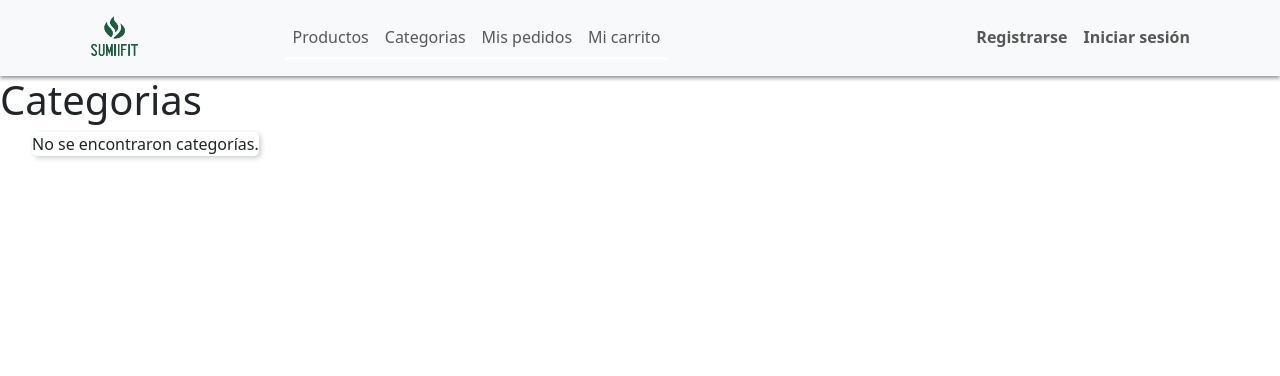
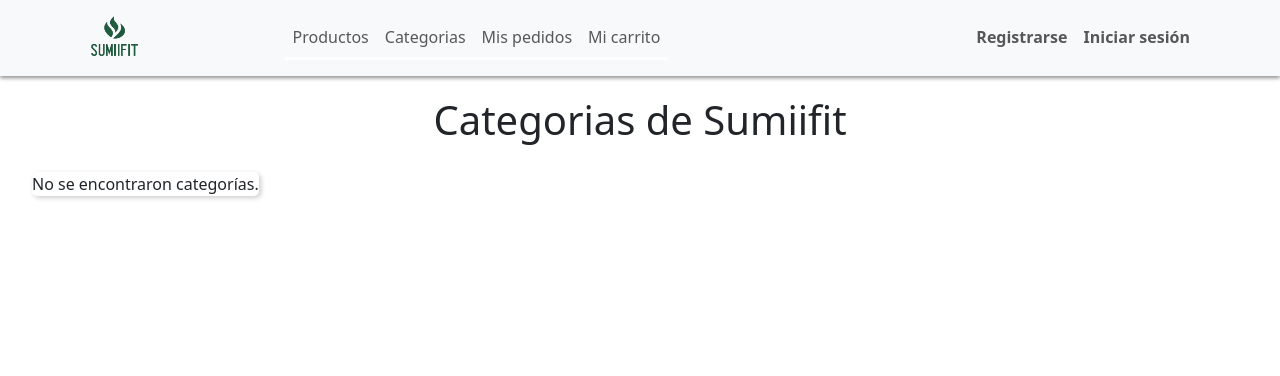
Before and after one commit to elias182/restaurantes-symfony, a Symfony app: template templates/categorias/index.html.twig in a window 1280 px wide. Shown: the top 376 px of the page. Run offline with Twig, Linux system fonts and the light colour scheme; the template is opened without the code that fills it, so the values that code supplies are empty; some libraries are stand-ins or nearby versions.

Commit message:
algo de css en categorias

```diff
--- a/public/css/categorias/categorias.css
+++ b/public/css/categorias/categorias.css
@@ -11,7 +11,6 @@ img{
     transition: all 0.3s ease;
 }
 .categorias li a{
-    font-size:xx-large;
     text-decoration: none;
 
 }
@@ -25,12 +24,22 @@ img{
     display: flex;
     flex-direction: row;
     column-gap: 100px;
+    row-gap: 50px;
     flex-wrap: wrap;
 }
+a p:first-of-type{
+    font-size:xx-large;
+}
+
 a p{
     text-align: center;
 }
+
 .categorias li:hover{
     transform: scale(1.05);
     box-shadow: 2px 2px 5px rgba(0, 0, 0, 0.4);
 }
+h1{
+    text-align: center;
+    padding: 20px;
+}
--- a/templates/categorias/index.html.twig
+++ b/templates/categorias/index.html.twig
@@ -5,7 +5,7 @@
 
 {% block body %}
 {% include 'layout/header.html.twig' %}
-    <h1>Categorias</h1>
+    <h1>Categorias de Sumiifit</h1>
 
     {% if is_granted('ROLE_ADMIN') %}
         <table class="table">
@@ -43,6 +43,7 @@
                 <a href="{{ path('productos_por_categoria', {'id': categoria.id}) }}">
                 <img src="{{ asset('uploads/images/' ~ categoria.imagen) }}" alt="Imagen de la categoría">
                     <p>{{ categoria.nombre }}</p>
+                    <p><i>"{{ categoria.descripcion }}"</i></p>
                     </a>
                 </li>
             {% else %}
```
Also changed, not shown: public/uploads/images/FoodMeat-65ce32b3007bd.jpg (added), public/uploads/images/istockphoto-1157917034-612x612-65ce330632f75.jpg (added).
